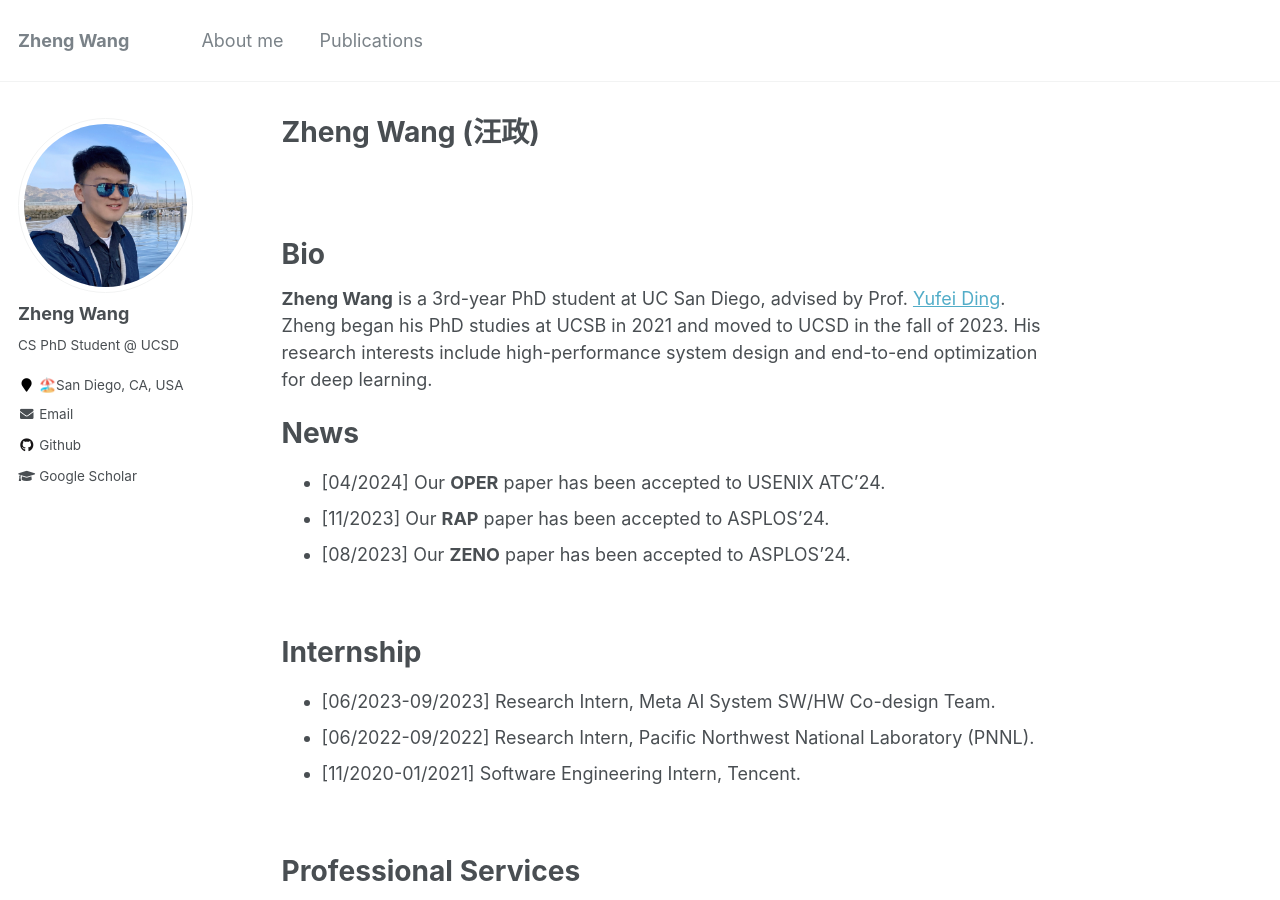
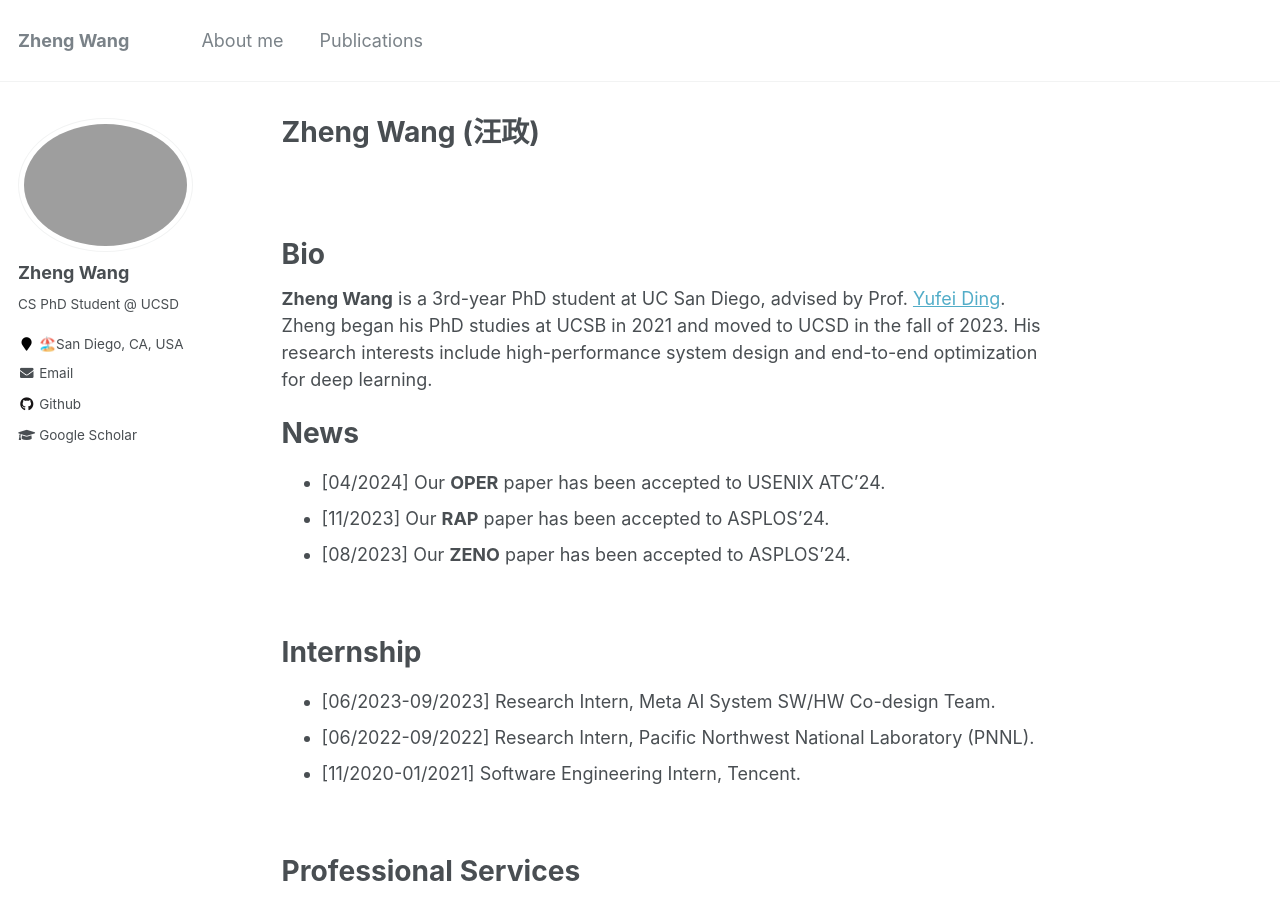
Before and after one commit to Ash-Zheng/Ash-Zheng.github.io, a Jekyll site: the page built from _pages/about.md, in a window 1280 px wide and 900 px high. Built offline with Jekyll 4.4.1, drawn with Linux system fonts in a browser that asks for light colours.

Commit message:
update photo

```diff
--- a/_config.yml
+++ b/_config.yml
@@ -81,7 +81,7 @@ analytics:
 # Site Author
 author:
   name             : "Zheng Wang"
-  avatar           : "self.JPG"
+  avatar           : "self.png"
   bio              : "CS PhD Student @ UCSD"
   location         : "🏖️San Diego, CA, USA"
   ann_location     :
--- a/_pages/about.md
+++ b/_pages/about.md
@@ -90,6 +90,7 @@ Publication
 *UAG: Uncertainty-aware Atten- tion Graph Neural Network for Defending Adversarial Attacks.*
 [<a href="https://arxiv.org/abs/2009.10235">Link</a>]
 
+<br />
 
 Selected Awards
 ======
```
Also changed, not shown: 3 other files.
